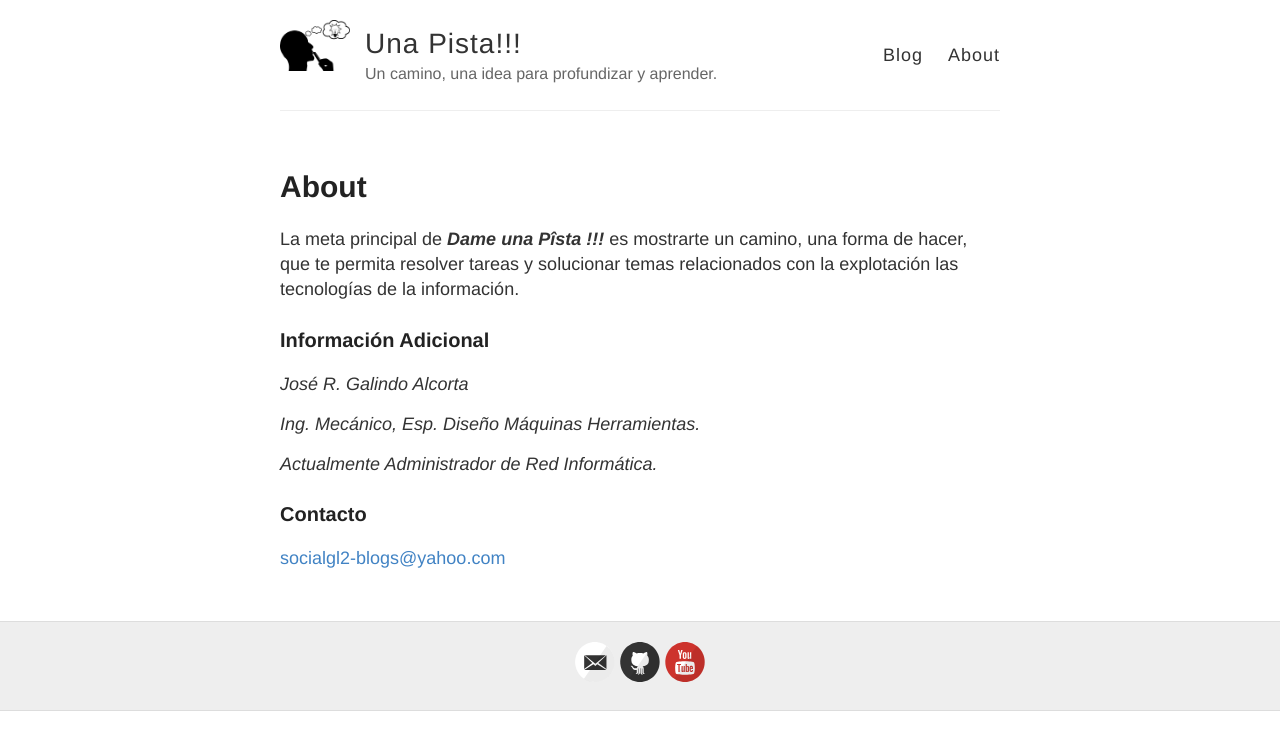
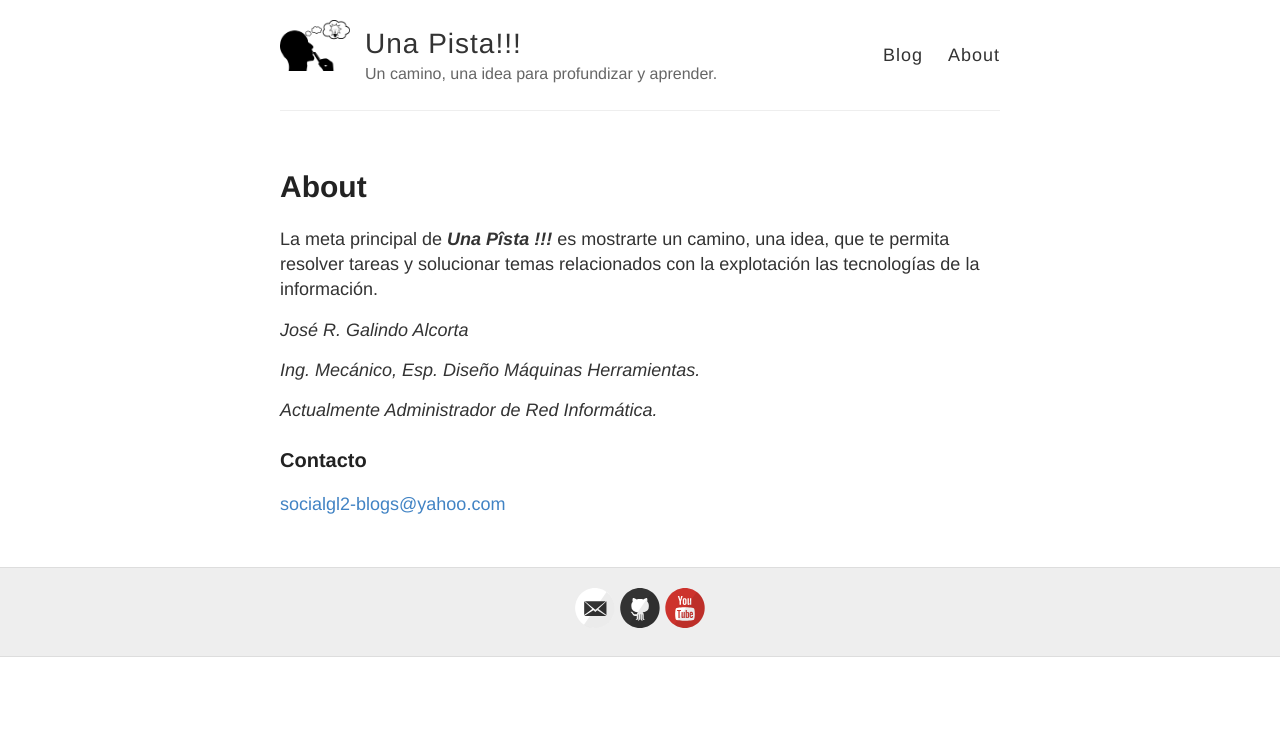
Before and after one commit to xolagl2/xolagl2.github.io, a Jekyll site: the page built from about.md, in a window 1280 px wide. Shown: the top 750 px of the page. Built offline with Jekyll 4.4.1, drawn with Linux system fonts in a browser that asks for light colours.

Commit message:
cambio de about

```diff
--- a/about.md
+++ b/about.md
@@ -4,9 +4,8 @@ title: About
 permalink: /about/
 ---
 
-La meta principal de ***Dame una Pîsta !!!*** es mostrarte un camino, una forma de hacer, que te permita resolver tareas y solucionar temas relacionados con la explotación las tecnologías de la información.
+La meta principal de ***Una Pîsta !!!*** es mostrarte un camino, una idea, que te permita resolver tareas y solucionar temas relacionados con la explotación las tecnologías de la información.
 
-### Información Adicional
 
 *José R. Galindo Alcorta*
 
```
